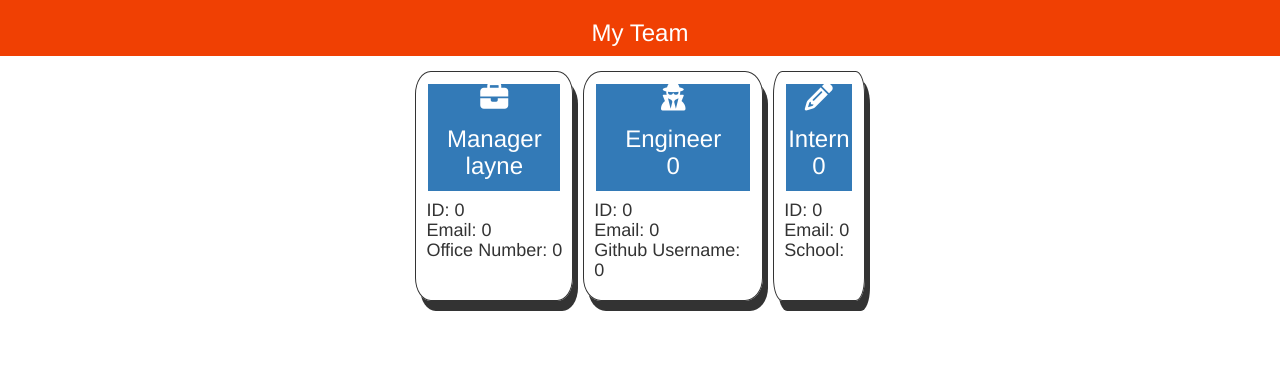
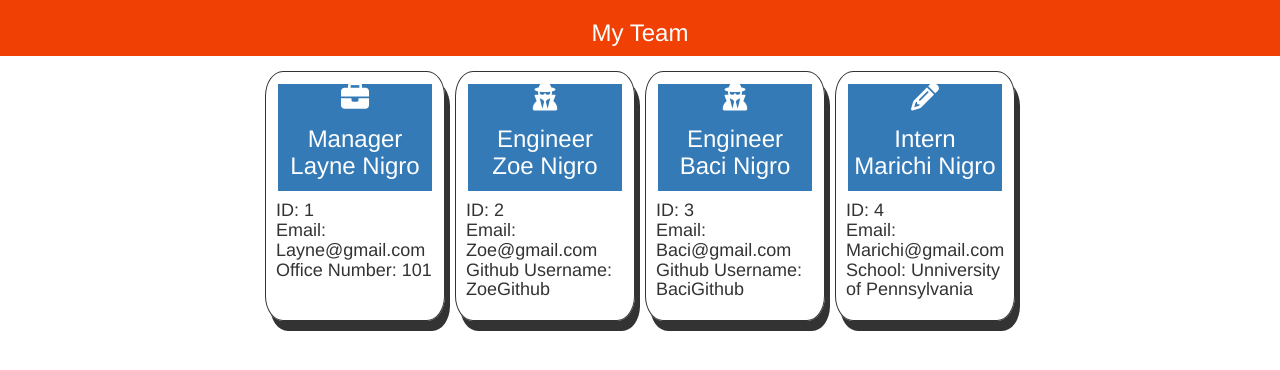
Before and after one commit to LayneNi/Team-Profile-Generator, a website: page index.html in a window 1280 px wide. Drawn offline with nearby package versions, Linux system fonts and the light colour scheme; files that its build step writes are made by us from their sources.

Commit message:
fixed css bug

```diff
--- a/index.html
+++ b/index.html
@@ -26,19 +26,24 @@
 <section class="team-cards d-flex justify-content-center row align-items-center" >
 
 <div class="card border-0 border-primary rounded p-5 justify-content-center" style="max-width: 18rem;">
-      <div class="card-header text-white bg-primary text-center"><i class="fa-sharp fa-solid fa-briefcase fa-2xl"></i><h3>Manager </br>layne</h3></div>
+      <div class="card-header text-white bg-primary text-center"><i class="fa-sharp fa-solid fa-briefcase fa-2xl"></i><h3>Manager </br>Layne Nigro</h3></div>
       <div class="card-body text-black bg-light">
-        <h4 class="card-text">ID: 0 </br>Email: 0 </br>Office Number: 0</h4>
+        <h4 class="card-text">ID: 1 </br>Email: Layne@gmail.com </br>Office Number: 101</h4>
       </div>
     </div><div class="card border-0 border-primary rounded p-5 justify-content-center" style="max-width: 18rem;">
-      <div class="card-header text-white bg-primary text-center"><i class="fa-sharp fa-solid fa-user-secret fa-2xl"></i><h3>Engineer </br>0</h3></div>
+      <div class="card-header text-white bg-primary text-center"><i class="fa-sharp fa-solid fa-user-secret fa-2xl"></i><h3>Engineer </br>Zoe Nigro</h3></div>
       <div class="card-body text-black bg-light">
-        <h4 class="card-text">ID: 0 </br>Email: 0 </br>Github Username: 0</h4>
+        <h4 class="card-text">ID: 2 </br>Email: Zoe@gmail.com </br>Github Username: ZoeGithub</h4>
       </div>
     </div><div class="card border-0 border-primary rounded p-5 justify-content-center" style="max-width: 18rem;">
-      <div class="card-header text-white bg-primary text-center"><i class="fa-sharp fa-solid fa-pencil fa-2xl"></i><h3>Intern </br>0</h3></div>
+      <div class="card-header text-white bg-primary text-center"><i class="fa-sharp fa-solid fa-user-secret fa-2xl"></i><h3>Engineer </br>Baci Nigro</h3></div>
       <div class="card-body text-black bg-light">
-        <h4 class="card-text">ID: 0 </br>Email: 0 </br>School: </h4>
+        <h4 class="card-text">ID: 3 </br>Email: Baci@gmail.com </br>Github Username: BaciGithub</h4>
+      </div>
+    </div><div class="card border-0 border-primary rounded p-5 justify-content-center" style="max-width: 18rem;">
+      <div class="card-header text-white bg-primary text-center"><i class="fa-sharp fa-solid fa-pencil fa-2xl"></i><h3>Intern </br>Marichi Nigro</h3></div>
+      <div class="card-body text-black bg-light">
+        <h4 class="card-text">ID: 4 </br>Email: Marichi@gmail.com </br>School: Unniversity of Pennsylvania</h4>
       </div>
     </div>
 
```
Also changed, not shown: styles.css (renamed from assets/styles.css).
